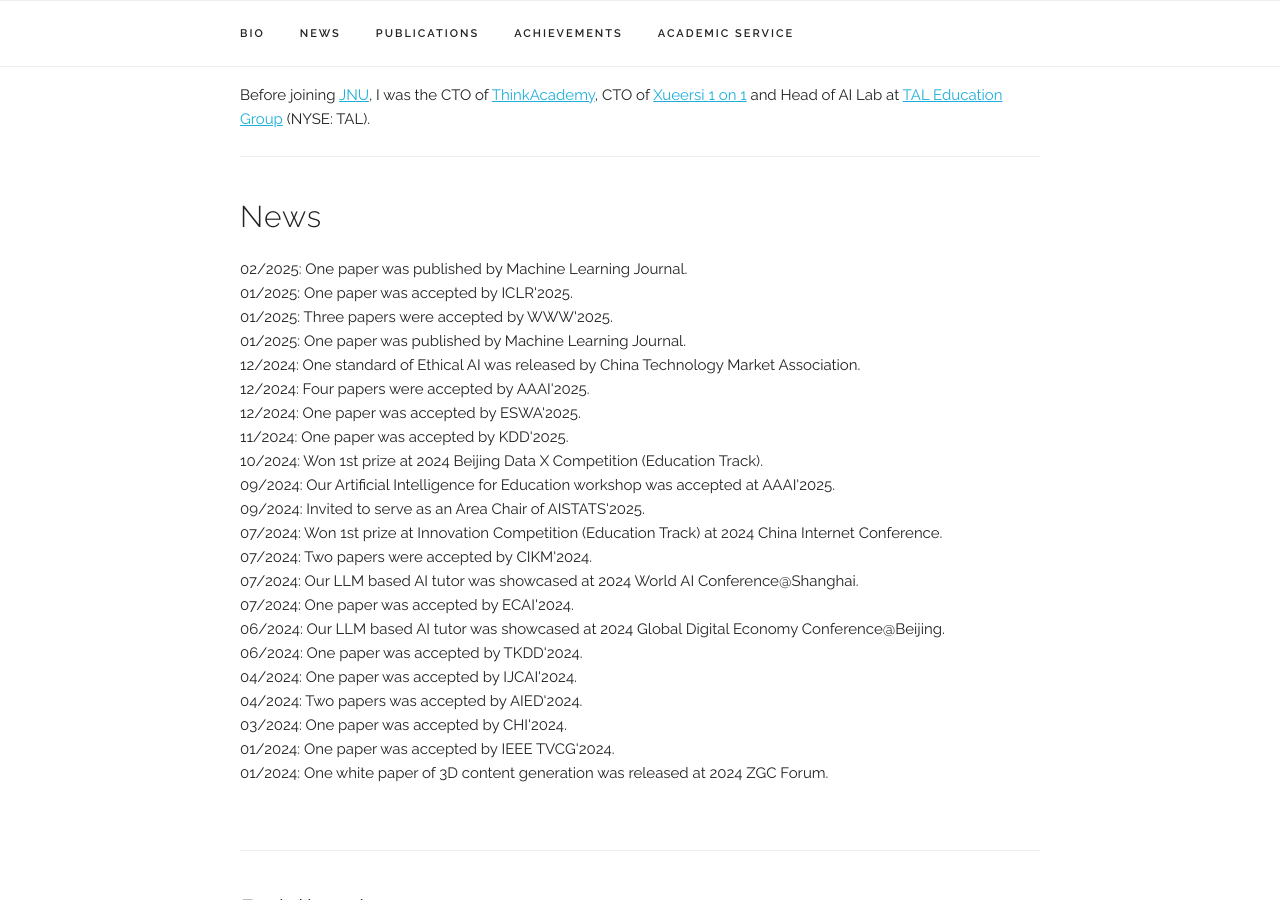
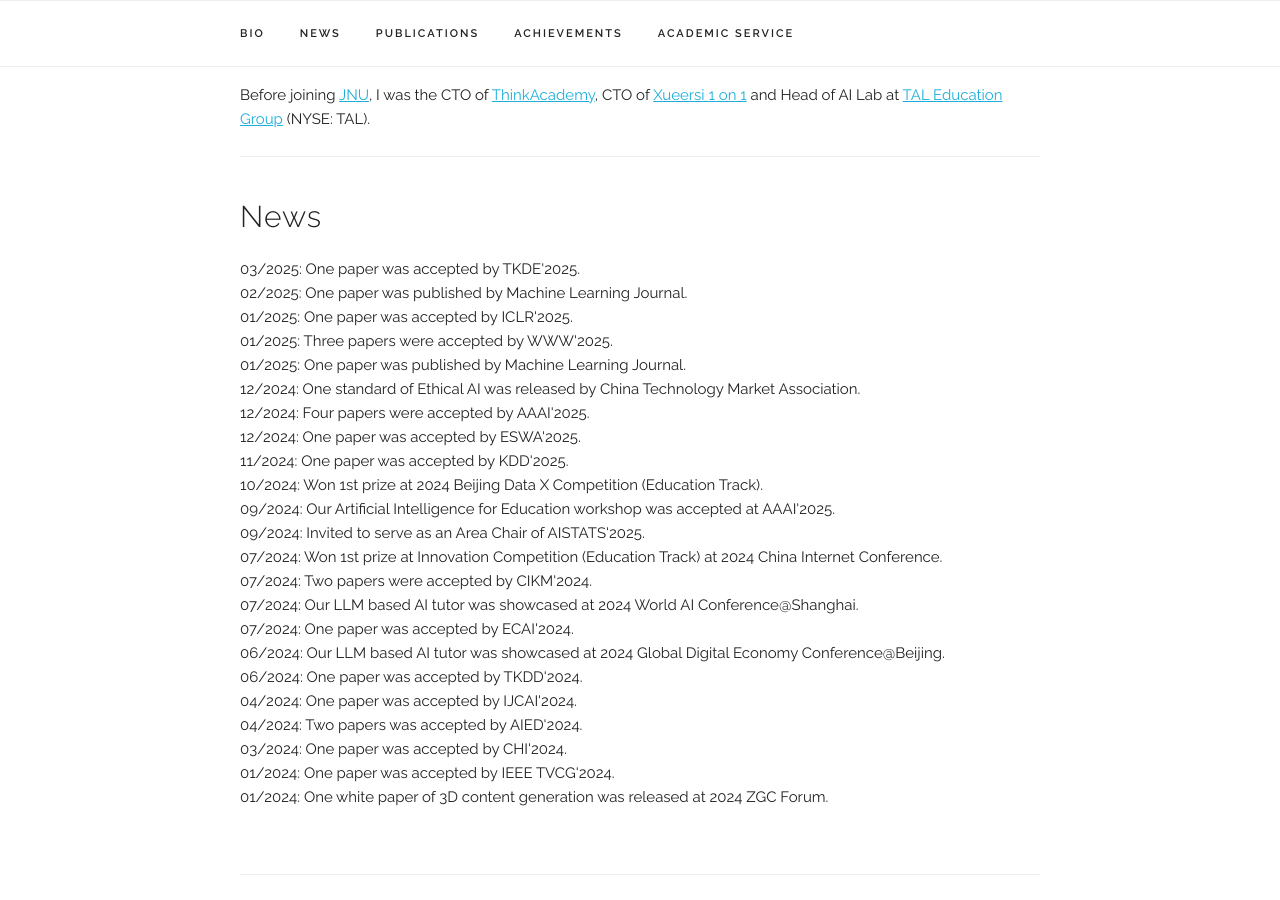
Before and after one commit to zitaoliu/zitaoliu.github.io, a Jekyll site: the page built from index.html, in a window 1280 px wide and 900 px high, scrolled down 552 px. Built offline with Jekyll 4.4.1, drawn with Linux system fonts in a browser that asks for light colours; some web fonts are replaced.

Commit message:
add tkde 2025

```diff
--- a/_data/news.yaml
+++ b/_data/news.yaml
@@ -1,4 +1,7 @@
 news:
+
+  - title: "One paper was accepted by TKDE'2025."
+    date: "03/2025"
 
   - title: "One paper was published by Machine Learning Journal."
     date: "02/2025"
```
